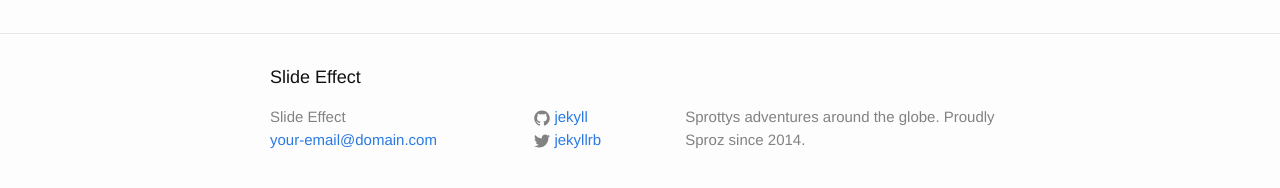
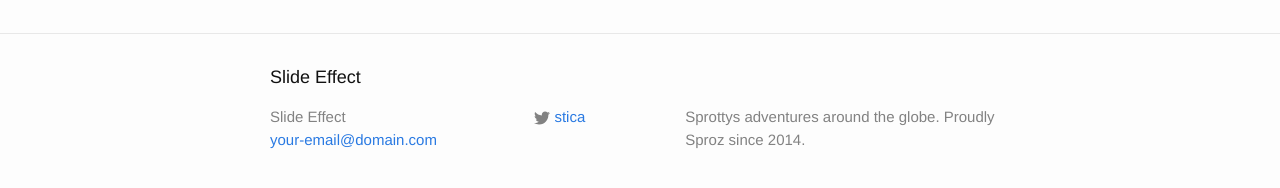
Before and after one commit to dominodarko/dominodarko.github.io, a Jekyll site: the page built from about.md, in a window 1280 px wide. Shown: the part 317-505 px from the top of the page. Built offline with Jekyll 4.4.1, drawn with Linux system fonts in a browser that asks for light colours.

Commit message:
Update _config.yml

```diff
--- a/_config.yml
+++ b/_config.yml
@@ -12,9 +12,9 @@ description: > # this means to ignore newlines until "baseurl:"
   Sprottys adventures around the globe. Proudly Sproz since 2014.
 
 baseurl: "" # the subpath of your site, e.g. /blog
-url: "http://yourdomain.com" # the base hostname & protocol for your site
-twitter_username: jekyllrb
-github_username:  jekyll
+url: "http://slideffect.com" # the base hostname & protocol for your site
+twitter_username: stica
+instagram_username:  veliab
 
 # Build settings
 markdown: kramdown
```
